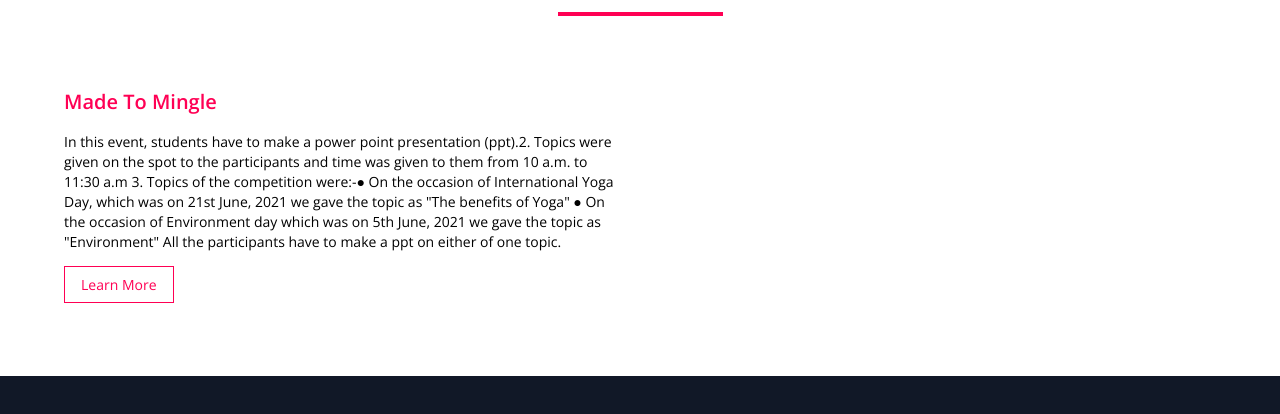
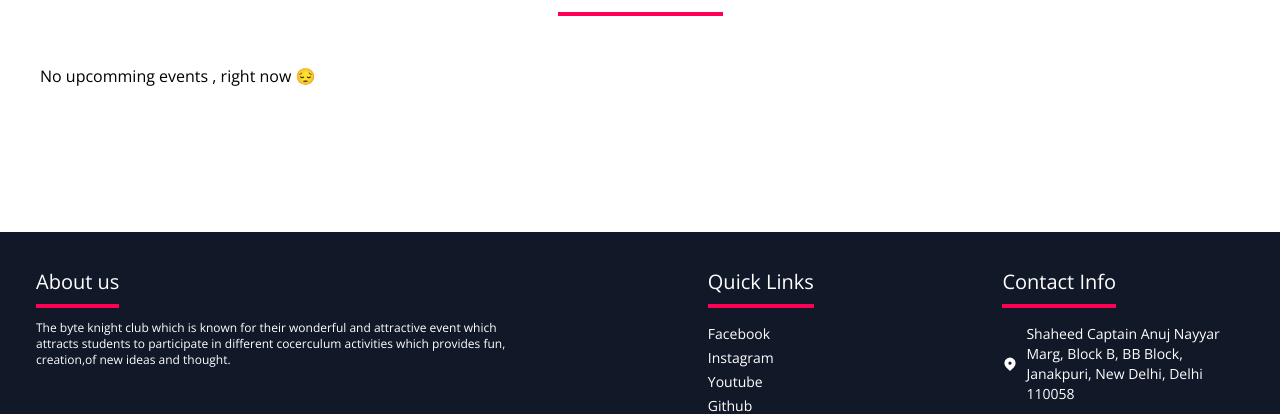
Before and after one commit to namanArora1022/thebyteknights, a React (Create React App) app: page /events in a window 1280 px wide. Shown: the part 148-562 px from the top of the page. Built offline with nearby package versions, Linux system fonts and the light colour scheme; some icons are missing; a web font is replaced by a local one.

Commit message:
removed events

```diff
--- a/src/data/events/index.js
+++ b/src/data/events/index.js
@@ -25,24 +25,4 @@ import Made_To_Mingle from '../../assets/events/Made To Mingle.jpg';
 }
 */
 
-export const activeEvents = [
-    {
-        id: 1,
-        title: `Made To Mingle`,
-        img: Made_To_Mingle,
-        description: `In this event, students have to make a power point presentation (ppt).2. Topics were given on the spot to the participants and time was given to them from 10 a.m. to 11:30 a.m 3. Topics of the competition were:-● On the occasion of International Yoga Day, which was on 21st June, 2021 we gave the topic as "The benefits of Yoga" ● On the occasion of Environment day which was on 5th June, 2021 we gave the topic as "Environment" All the participants have to make a ppt on either of one topic.`,
-        guidelines: [
-            'Lorem ipsum, dolor sit amet consectetur adipisicing elit. Alias doloribus natus sapiente veniam culpa. Veritatis, distinctio.',
-            'Lorem ipsum, dolor sit amet consectetur adipisicing elit. Alias doloribus natus sapiente veniam culpa. Veritatis, distinctio.',
-            'Lorem ipsum, dolor sit amet consectetur adipisicing elit. Alias doloribus natus sapiente veniam culpa. Veritatis, distinctio.',
-            'Lorem ipsum, dolor sit amet consectetur adipisicing elit. Alias doloribus natus sapiente veniam culpa. Veritatis, distinctio.',
-            'Lorem ipsum, dolor sit amet consectetur adipisicing elit. Alias doloribus natus sapiente veniam culpa. Veritatis, distinctio.',
-            'Lorem ipsum, dolor sit amet consectetur adipisicing elit. Alias doloribus natus sapiente veniam culpa. Veritatis, distinctio.',
-            'Lorem ipsum, dolor sit amet consectetur adipisicing elit. Alias doloribus natus sapiente veniam culpa. Veritatis, distinctio.',
-            'Lorem ipsum, dolor sit amet consectetur adipisicing elit. Alias doloribus natus sapiente veniam culpa. Veritatis, distinctio.',
-            'Lorem ipsum, dolor sit amet consectetur adipisicing elit. Alias doloribus natus sapiente veniam culpa. Veritatis, distinctio.',
-        ],
-        formLink: 'https://forms.gle/963Qt8gYgsrZPQbE9',
-        discordLink: 'https://discord.gg/f6vUxUKphU'
-    }
-];
+export const activeEvents = [];
```
